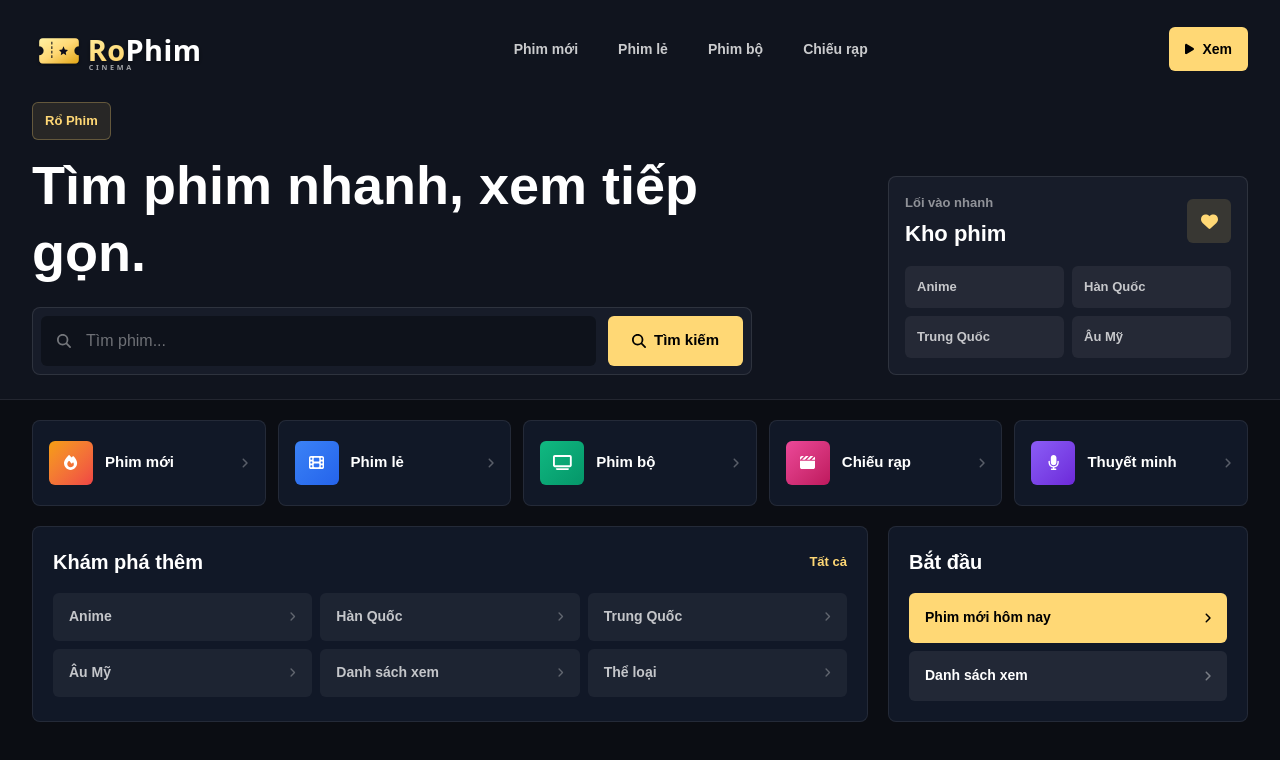
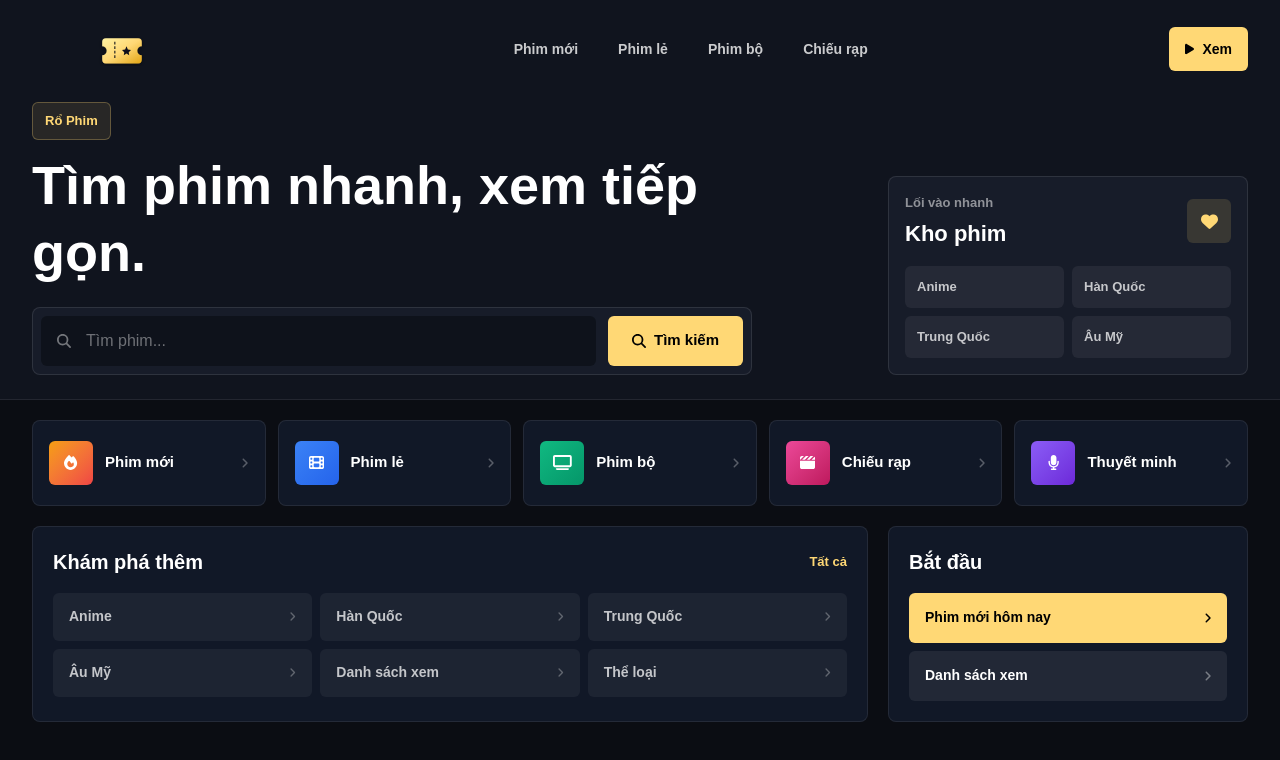
Before and after one commit to FlexDinh/webphimforAnhs, a Next.js app: page / in a window 1280 px wide. Shown: the top 760 px of the page. Built offline with nearby package versions, Linux system fonts and the light colour scheme; no server answers.

Commit message:
style: lược bỏ chữ rophim, chỉ giữ lại và căn giữa biểu tượng vé xem phim

```diff
--- a/src/component/Logo.tsx
+++ b/src/component/Logo.tsx
@@ -22,8 +22,8 @@ export default function Logo({ className = "" }: { className?: string }) {
                     </filter>
                 </defs>
 
-                {/* Minimalist Ticket Icon */}
-                <g filter="url(#subtleShadow)">
+                {/* Centered Minimalist Ticket Icon */}
+                <g filter="url(#subtleShadow)" transform="translate(70, 0)">
                     {/* Outer Ticket Shape with side notches */}
                     <path
                         d="M 12 18
@@ -60,35 +60,6 @@ export default function Logo({ className = "" }: { className?: string }) {
                         fill="#0F111A"
                     />
                 </g>
-
-                {/* Text "RoPhim" */}
-                <text
-                    x="62"
-                    y="43"
-                    fontFamily="system-ui, -apple-system, sans-serif"
-                    fontWeight="800"
-                    fontSize="32"
-                    fill="url(#premiumGold)"
-                    filter="url(#subtleShadow)"
-                    letterSpacing="0.5"
-                >
-                    Ro
-                    <tspan fill="#FFFFFF">Phim</tspan>
-                </text>
-
-                {/* Small "Cinema" tagline */}
-                <text
-                    x="63"
-                    y="53"
-                    fontFamily="system-ui, -apple-system, sans-serif"
-                    fontWeight="700"
-                    fontSize="8"
-                    fill="#FFFFFF"
-                    opacity="0.6"
-                    letterSpacing="3"
-                >
-                    CINEMA
-                </text>
             </svg>
         </div>
     );
```
